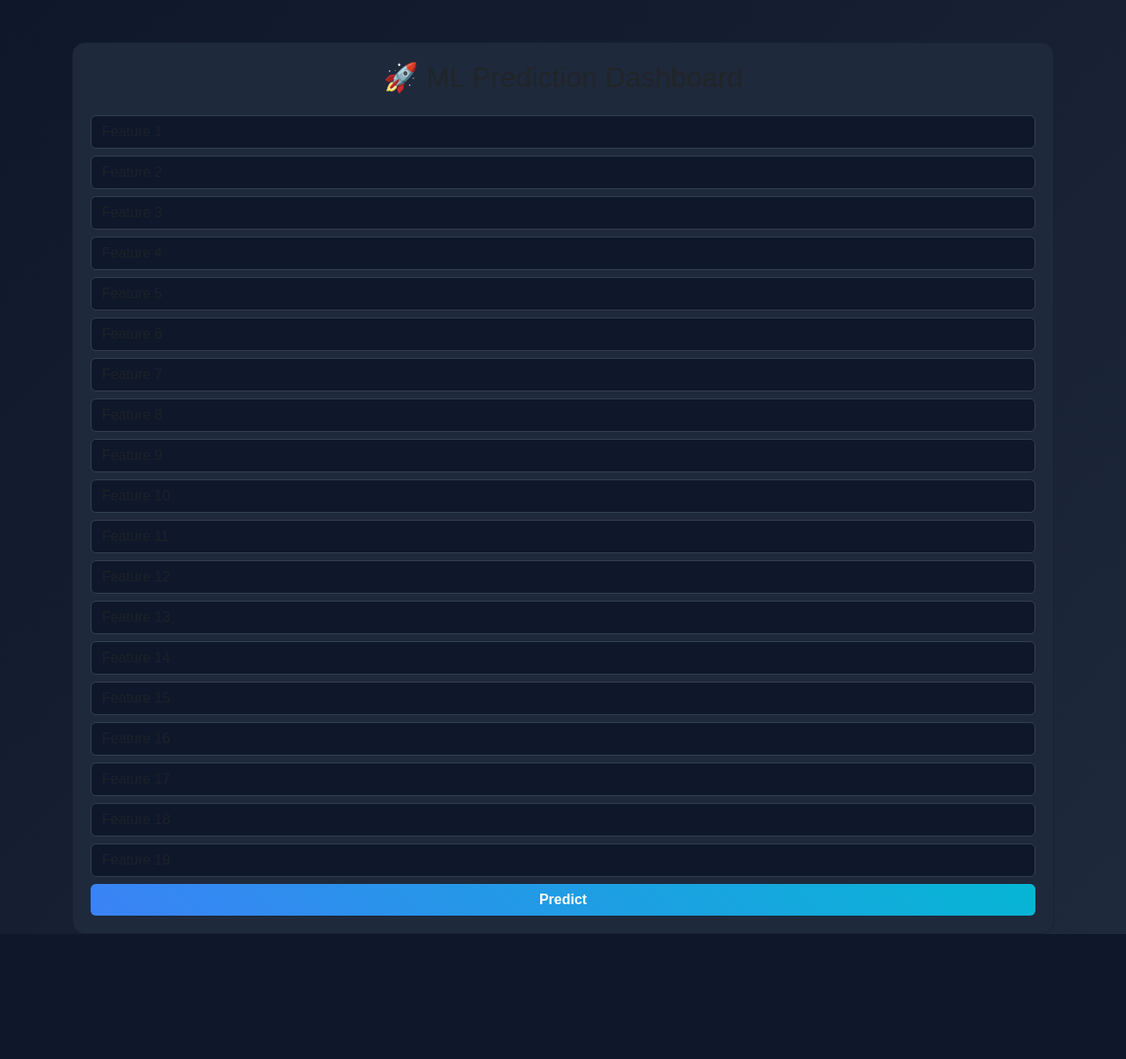
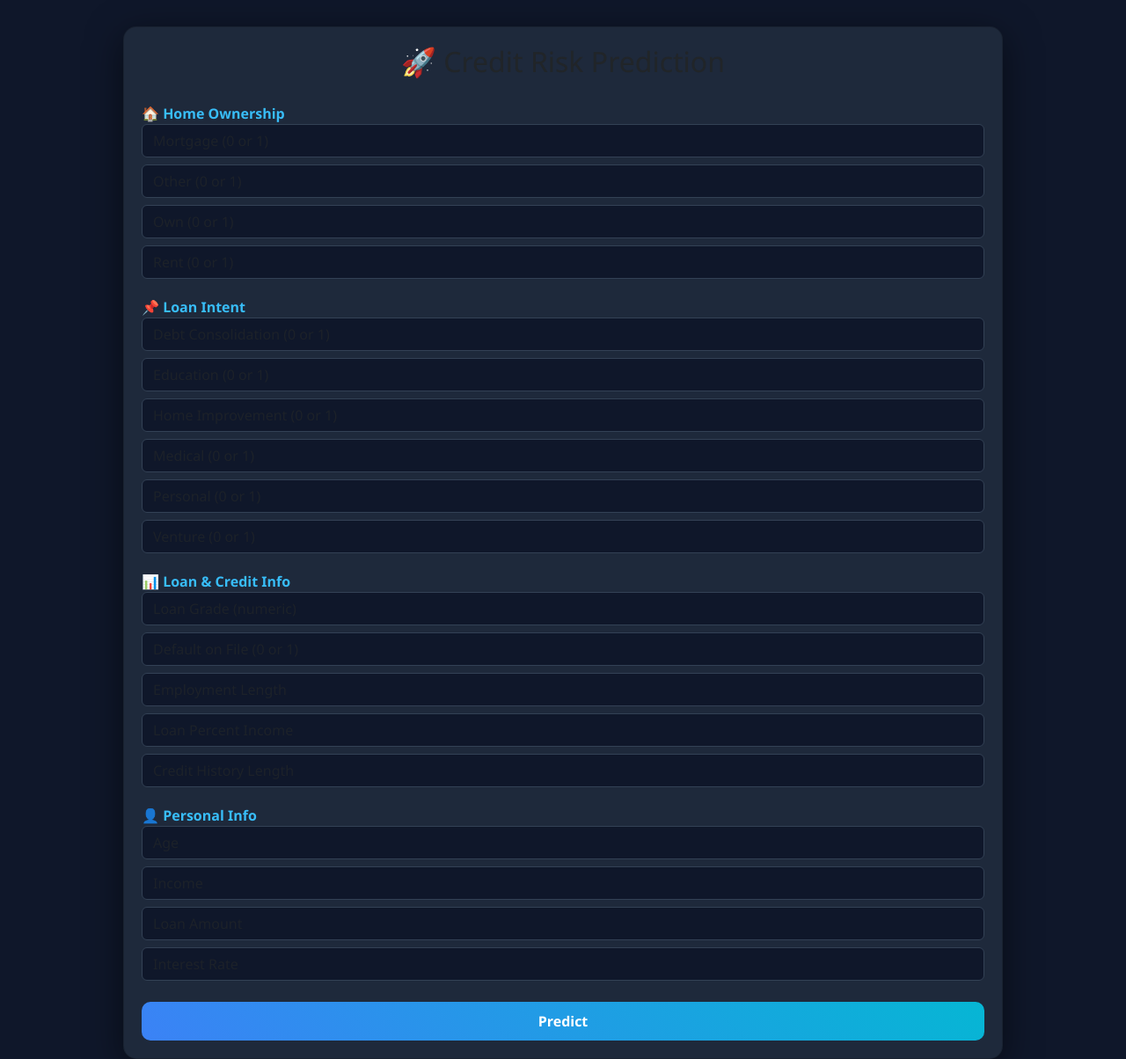
Before and after one commit to Naresh9148/ML-Project, a Flask app: page / in a window 1280 px wide. Shown: the whole page at 88% size. Before the commit the page ends 1062 px from the top, so only its background shows below. Run offline with Flask 3, Linux system fonts and the light colour scheme; parts of the project's set-up code (start-up, migrations or seed data) failed here and were passed over.

Commit message:
Advanced dark UI

```diff
--- a/templates/index.html
+++ b/templates/index.html
@@ -2,27 +2,44 @@
 <html lang="en">
 <head>
 <meta charset="UTF-8">
-    <title>ML Prediction Dashboard</title>
+<title>Credit Risk Dashboard</title>
 
 <link href="https://cdn.jsdelivr.net/npm/bootstrap@5.3.0/dist/css/bootstrap.min.css" rel="stylesheet">
 
 <style>
 body {
-            background: linear-gradient(135deg, #0f172a, #1e293b);
-            color: white;
-            font-family: Arial;
+    background: #0f172a;
+    color: #e2e8f0;
+    font-family: 'Segoe UI', sans-serif;
+}
+
+.container-box {
+    max-width: 1000px;
+    margin: auto;
+    margin-top: 30px;
 }
 
 .card {
     background: #1e293b;
     border-radius: 15px;
     padding: 20px;
+    box-shadow: 0px 10px 40px rgba(0,0,0,0.5);
 }
 
-        .form-control {
-            background: #0f172a;
-            border: 1px solid #334155;
-            color: white;
+input {
+    background: #0f172a !important;
+    border: 1px solid #334155 !important;
+    color: white !important;
+}
+
+input::placeholder {
+    color: #94a3b8;
+}
+
+.section-title {
+    margin-top: 20px;
+    font-weight: bold;
+    color: #38bdf8;
 }
 
 .btn-custom {
@@ -30,38 +47,68 @@
     border: none;
     color: white;
     font-weight: bold;
+    padding: 10px;
+    border-radius: 10px;
+}
+
+.btn-custom:hover {
+    opacity: 0.9;
 }
 
 .result-box {
-            background: #0ea5e9;
+    margin-top: 20px;
     padding: 15px;
+    background: #22c55e;
     border-radius: 10px;
-            margin-top: 20px;
     text-align: center;
+    font-size: 20px;
 }
 </style>
 </head>
 
 <body>
 
-<div class="container mt-5">
+<div class="container-box">
 <div class="card">
 
-        <h2 class="text-center">🚀 ML Prediction Dashboard</h2>
+<h2 class="text-center">🚀 Credit Risk Prediction</h2>
 
-        <form method="POST" class="mt-3">
+<form method="POST">
 
-            <!-- 🔥 19 INPUT FIELDS -->
-            {% for i in range(1,20) %}
-            <input type="text" name="f{{i}}" class="form-control mb-2" placeholder="Feature {{i}}">
-            {% endfor %}
+<div class="section-title">🏠 Home Ownership</div>
+<input name="f1" class="form-control mb-2" placeholder="Mortgage (0 or 1)">
+<input name="f2" class="form-control mb-2" placeholder="Other (0 or 1)">
+<input name="f3" class="form-control mb-2" placeholder="Own (0 or 1)">
+<input name="f4" class="form-control mb-2" placeholder="Rent (0 or 1)">
 
-            <button class="btn btn-custom w-100">Predict</button>
+<div class="section-title">📌 Loan Intent</div>
+<input name="f5" class="form-control mb-2" placeholder="Debt Consolidation (0 or 1)">
+<input name="f6" class="form-control mb-2" placeholder="Education (0 or 1)">
+<input name="f7" class="form-control mb-2" placeholder="Home Improvement (0 or 1)">
+<input name="f8" class="form-control mb-2" placeholder="Medical (0 or 1)">
+<input name="f9" class="form-control mb-2" placeholder="Personal (0 or 1)">
+<input name="f10" class="form-control mb-2" placeholder="Venture (0 or 1)">
+
+<div class="section-title">📊 Loan & Credit Info</div>
+<input name="f11" class="form-control mb-2" placeholder="Loan Grade (numeric)">
+<input name="f12" class="form-control mb-2" placeholder="Default on File (0 or 1)">
+<input name="f13" class="form-control mb-2" placeholder="Employment Length">
+<input name="f14" class="form-control mb-2" placeholder="Loan Percent Income">
+<input name="f15" class="form-control mb-2" placeholder="Credit History Length">
+
+<div class="section-title">👤 Personal Info</div>
+<input name="f16" class="form-control mb-2" placeholder="Age">
+<input name="f17" class="form-control mb-2" placeholder="Income">
+<input name="f18" class="form-control mb-2" placeholder="Loan Amount">
+<input name="f19" class="form-control mb-2" placeholder="Interest Rate">
+
+<button class="btn-custom w-100 mt-3">Predict</button>
+
 </form>
 
 {% if result is not none %}
 <div class="result-box">
-            <h4>Prediction: {{ result }}</h4>
+Prediction Result: {{ result }}
 </div>
 {% endif %}
 
```
Lines whose indentation alone changed are shown as unchanged.
